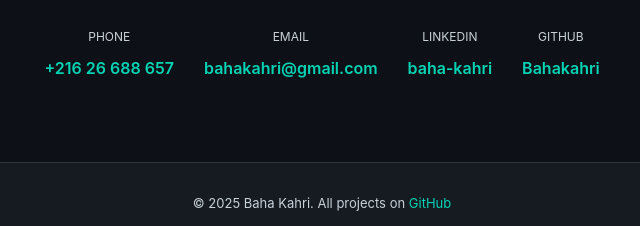
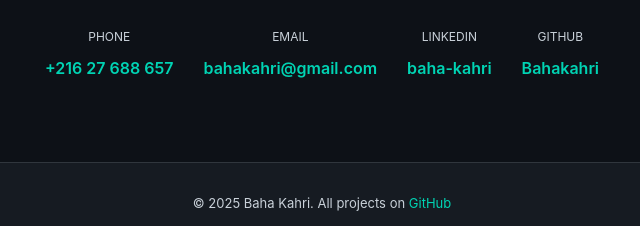
Before and after one commit to Bahakahri/bahakahri.github.io, a plain HTML site: page index.html in a window 1280 px wide. Shown: the part 3152-3378 px from the top of the page, 318-958 px from the left. Drawn offline with Linux system fonts and the light colour scheme.

Commit message:
Update contact phone number in index.html

```diff
--- a/index.html
+++ b/index.html
@@ -606,7 +606,7 @@
         <div class="contact-links">
             <a href="tel:+21627688657" class="contact-link">
                 <span class="label">Phone</span>
-                <span class="value">+216 26 688 657</span>
+                <span class="value">+216 27 688 657</span>
             </a>
             <a href="mailto:bahakahri@gmail.com" class="contact-link">
                 <span class="label">Email</span>
```
